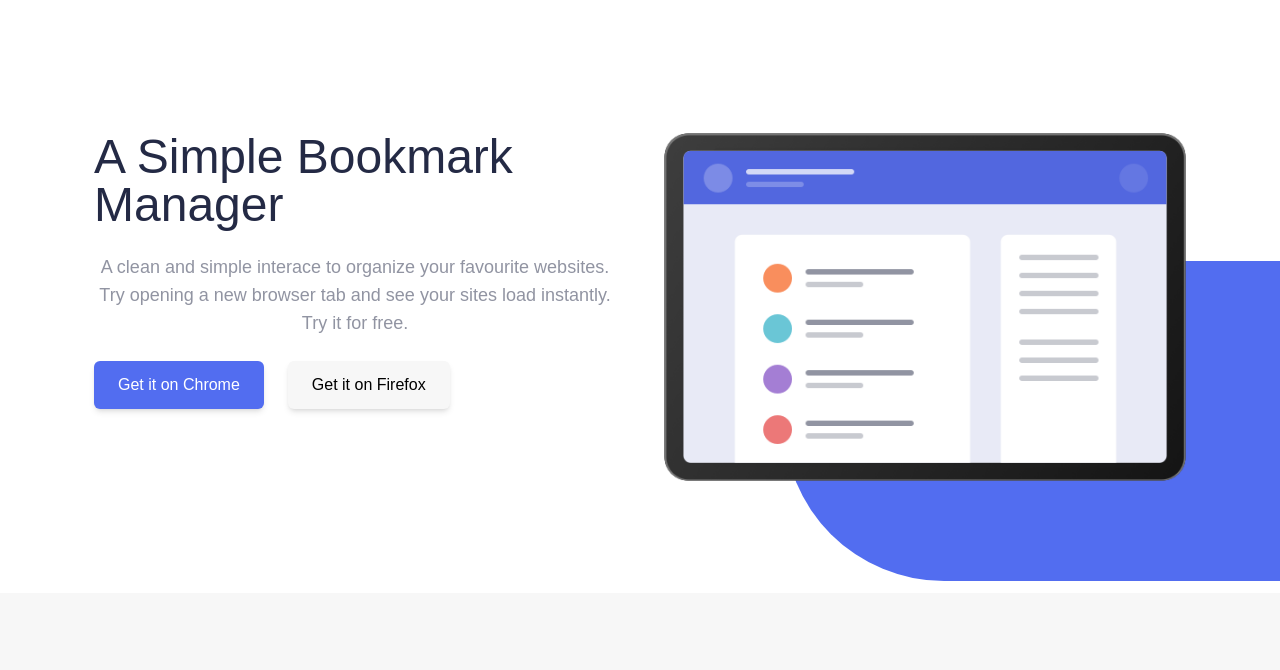
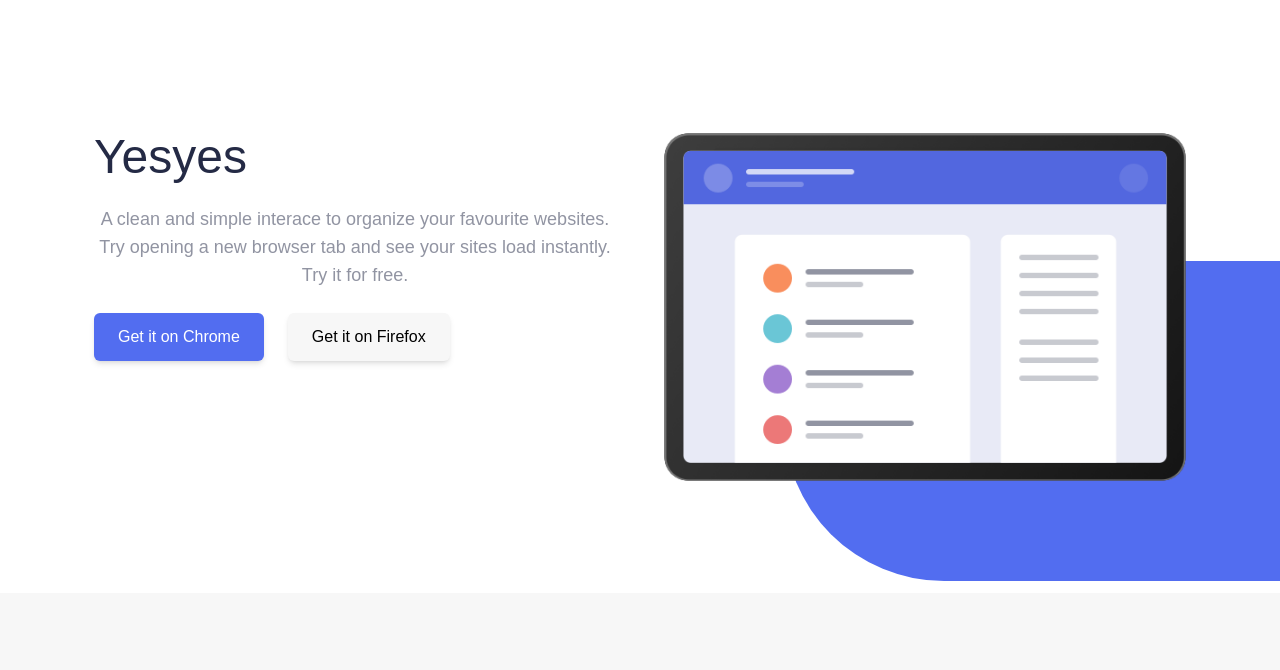
Before and after one commit to cob-g/Simple-Bookmark-Manager, a website: page index.html in a window 1280 px wide. Shown: the part 115-785 px from the top of the page. Drawn offline with nearby package versions, Linux system fonts and the light colour scheme; files that its build step writes are made by us from their sources.

Commit message:
Update index.html

```diff
--- a/index.html
+++ b/index.html
@@ -56,7 +56,7 @@
         <div class="container flex flex-col-reverse lg:flex-row text-center gap-12 mt-14 lg:mt-28">
             <!-- content -->
             <div class="flex flex-1 flex-col items-center lg:items-start">
-                <h2 class="text-Blue text-3xl md:text-4xl lg:text-5xl text-center lg:text-left mb-6">A Simple Bookmark Manager</h2>
+                <h2 class="text-Blue text-3xl md:text-4xl lg:text-5xl text-center lg:text-left mb-6">Yesyes</h2>
                 <p class="text-Grey text-lg text-center lg:text=left mb-6">A clean and simple interace to organize your
                     favourite websites. Try opening a new browser tab and see your sites load instantly. Try it for free.</p>
                 <div class="flex flex-wrap gap-6 justify-center">
```
